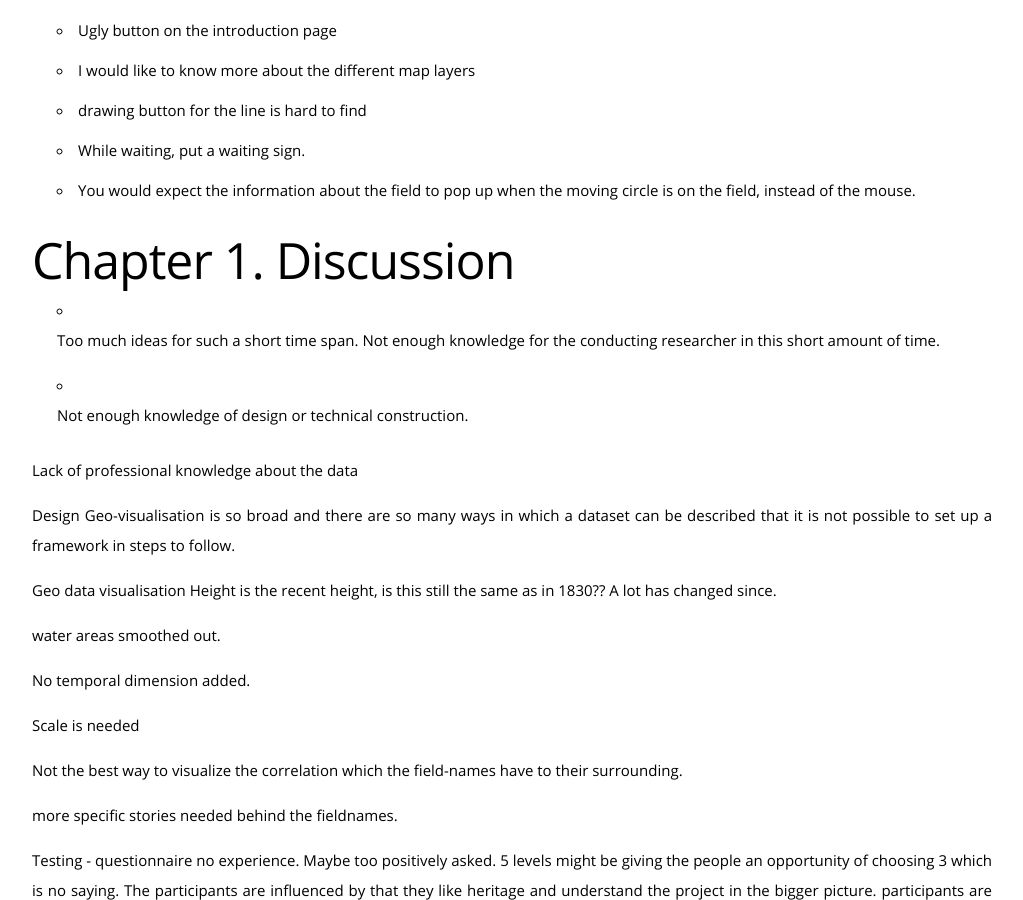
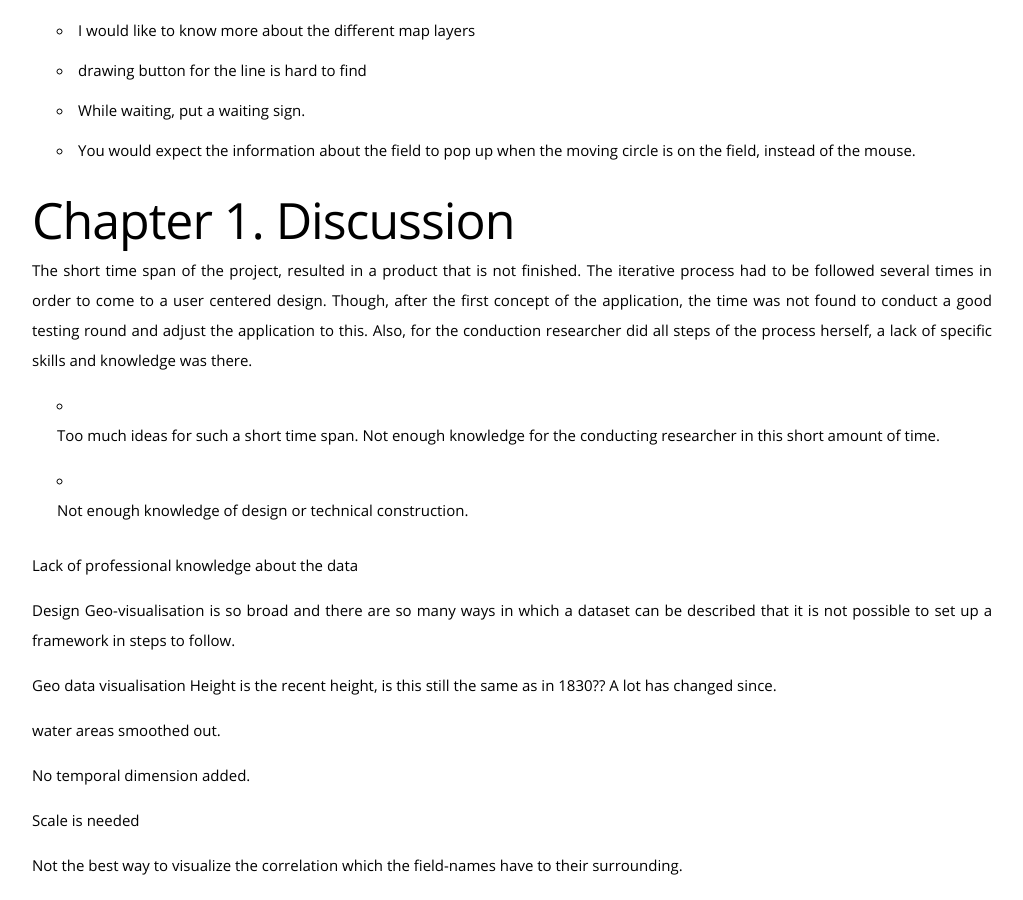
Before and after one commit to NieneB/InternshipReport, a Jekyll site: the page built from index.md, in a window 1280 px wide and 900 px high, scrolled down 42901 px. Shown: the whole window, without its empty margins (128-1151 px from the left). Built offline with Jekyll 4.4.1, drawn with Linux system fonts in a browser that asks for light colours; some web fonts are replaced; some of the changed lines change nothing that is shown; some of the changed text lies outside the part shown.

Commit message:
toc nailed it

```diff
--- a/index.md
+++ b/index.md
@@ -9,7 +9,7 @@
 <h2 class="nocount">  Wageningen University </h2>
 <img src="img/logo_wageningen_ur_.gif">
 <h2 class="nocount">  Waag Society</h2>
-<h2> Project Heritage & Location </h2>
+<h2 class="nocount"> Project Heritage & Location </h2>
 <img  src="img/WS_logo.jpg" >
 
 <p> <i>Niene Boeijen</i> </p>
@@ -1062,6 +1062,10 @@
 
 # Discussion
 
+The short time span of the project, resulted in a product that is not finished. The iterative process had to be followed several times in order to come to a user centered design. Though, after the first concept of the application, the time was not found to conduct a good testing round and adjust the application to this.
+Also, for the conduction researcher did all steps of the process herself, a lack of specific skills and knowledge was there.
+
+
 
 - Too much ideas for such a short time span. Not enough knowledge for the conducting researcher in this short amount of time.
 
--- a/js/toc.js
+++ b/js/toc.js
@@ -15,8 +15,14 @@
   .attr("class", function(d){
     return "toc-"+ d.localName
   })
+  .text(function(d){
+     return d.innerHTML })
+
+tov.selectAll("li")
+    .data(hoofdstuk)
+    .enter()
+  .append("a")
+  .attr("class", "xref")
   .attr("href", function(d){
-    return d.id
-  })
-  .text(function(d){
-     return d.innerHTML });
+      return d.id
+    });
```
